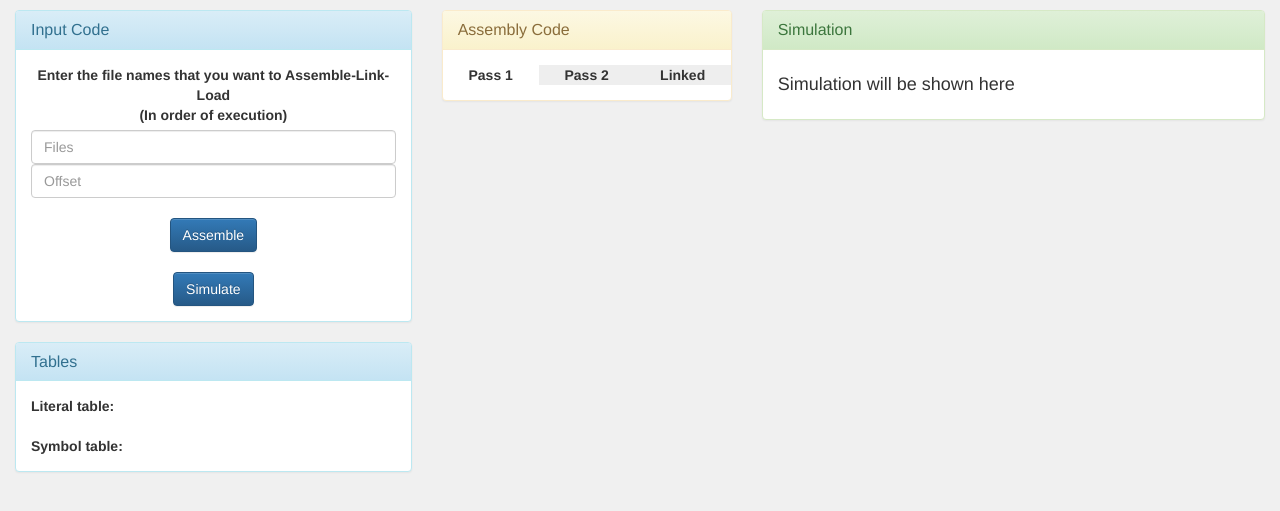
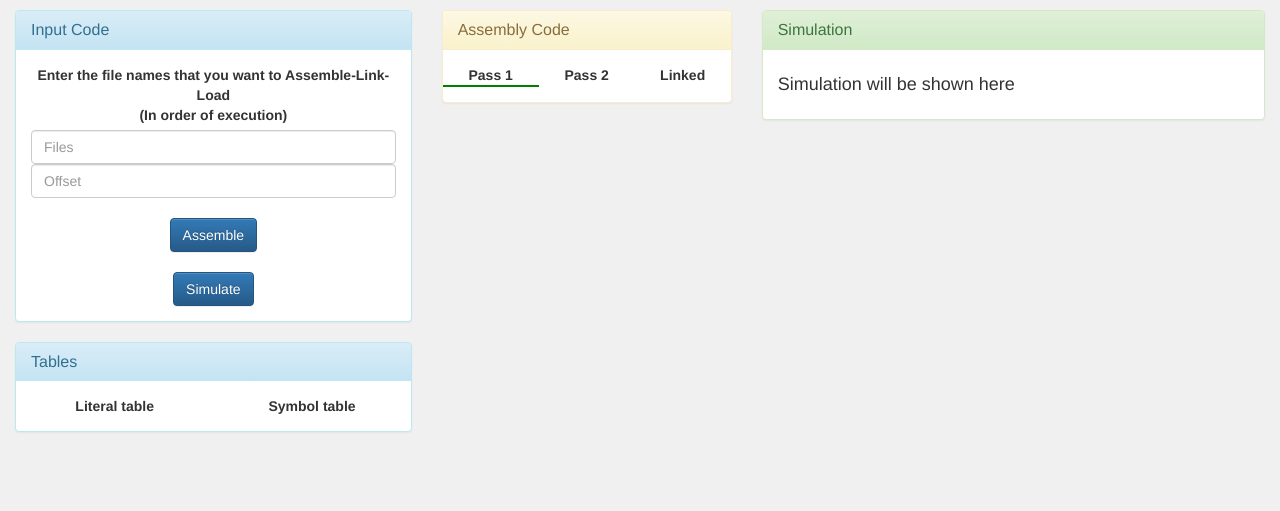
Before and after one commit to nitish6174/AssemblerLinkerLoader, a Flask app: page / in a window 1280 px wide. Shown: the top 511 px of the page. Run offline with Flask 2, Linux system fonts and the light colour scheme; some libraries are stand-ins or nearby versions.

Commit message:
Improved display and added nested-if sample

```diff
--- a/app.py
+++ b/app.py
@@ -79,7 +79,7 @@ def simulate():
 			res_regs.append(reg.copy())
 			res_mems.append(mem[:100])
 			res_flags.append(flag[:])
-			res_code.append(lines[str(prevs)])
+			res_code.append(str(prevs)+" ("+lines[str(prevs)]+")")
 
 		def set_flag(acc):
 			if acc == 0:
--- a/static/css/main.css
+++ b/static/css/main.css
@@ -6,11 +6,12 @@ body {
 }
 
 .code_tab {
-	background-color: #eee;
+	/* background-color: #eee; */
 	cursor: pointer;
 }
 .code_tab.checked {
-	background-color: #fff;
+	/* background-color: #fff; */
+	border-bottom: 2px solid green;
 }
 .code {
 	font-family:'Ubuntu Mono';
--- a/static/js/main.js
+++ b/static/js/main.js
@@ -32,14 +32,22 @@ function call_process()
 			pass1code = data["pass1code"];
 			pass2code = data["pass2code"];
 			link_code = data["link_code"];
-			$('#literalTable').html(' ');
+			appendtext = "";
 			for (var key in symbols)
 			{
-				appendtext = '<strong>'+key+':</strong><br>';
-				appendtext += JSON.stringify(symbols[key])+'<br>';
-				$('#literalTable').html($('#literalTable').html()+appendtext);
+				appendtext += '<strong>'+key+':</strong><br>';
+				for (var iden in symbols[key])
+				{
+					appendtext += iden+" : "+symbols[key][iden]+'<br>';
+				}
 			}
-			$('#symbolTable').html(JSON.stringify(symbol_table));
+			$('#literalTable').html(appendtext);
+			appendtext = "";
+			for (var key in symbol_table)
+			{
+				appendtext += symbol_table[key]+" : "+key+'<br>';
+			}
+			$('#symbolTable').html(appendtext);
 			$('#pass1code').html(pass1code);
 			$('#pass2code').html(pass2code);
 			$('#link_code').html(link_code);
@@ -80,7 +88,7 @@ function next_step()
 {
 	if(sim_step<res_regs.length)
 	{
-		$('#stepMessage').html("Current step : "+(sim_step+1).toString()+" (out of "+res_regs.length+")<br>");
+		$('#stepMessage').html("<strong>Current step : </strong>"+(sim_step+1).toString()+" (out of "+res_regs.length+")<br>");
 		for(var key in res_regs[sim_step])
 		{
 			$('#regResCell'+key).html(res_regs[sim_step][key]);
--- a/templates/index.html
+++ b/templates/index.html
@@ -34,11 +34,16 @@
 						<h3 class="panel-title">Tables</h3>
 					</div>
 					<div class="panel-body">
-						<strong>Literal table:</strong>
-						<div id="literalTable"></div>
-						<br>
-						<strong>Symbol table:</strong>
-						<div id="symbolTable"></div>
+						<div class="row">
+							<div class="col-sm-6">
+								<div class="text-center"><strong>Literal table</strong></div>
+								<div id="literalTable"></div>
+							</div>
+							<div class="col-sm-6">
+								<div class="text-center"><strong>Symbol table</strong></div>
+								<div id="symbolTable"></div>
+							</div>
+						</div>
 					</div>
 				</div>
 			</div>
@@ -74,7 +79,7 @@
 						<div id="simulationWrapper">
 							<h4>Simulation will be shown here</h4>
 							<div id="simulationResult">
-								<button class="btn-btn-success" id="nextStepButton" onclick="next_step();">Next step</button>
+								<button class="btn-btn-success" id="nextStepButton" onclick="next_step();">Next step</button><br>
 								<div id="stepMessage"></div>
 								<strong>Registers:</strong>
 								<table class="table table-bordered" id="regResTable">
```
Also changed, not shown: 2 other files.
